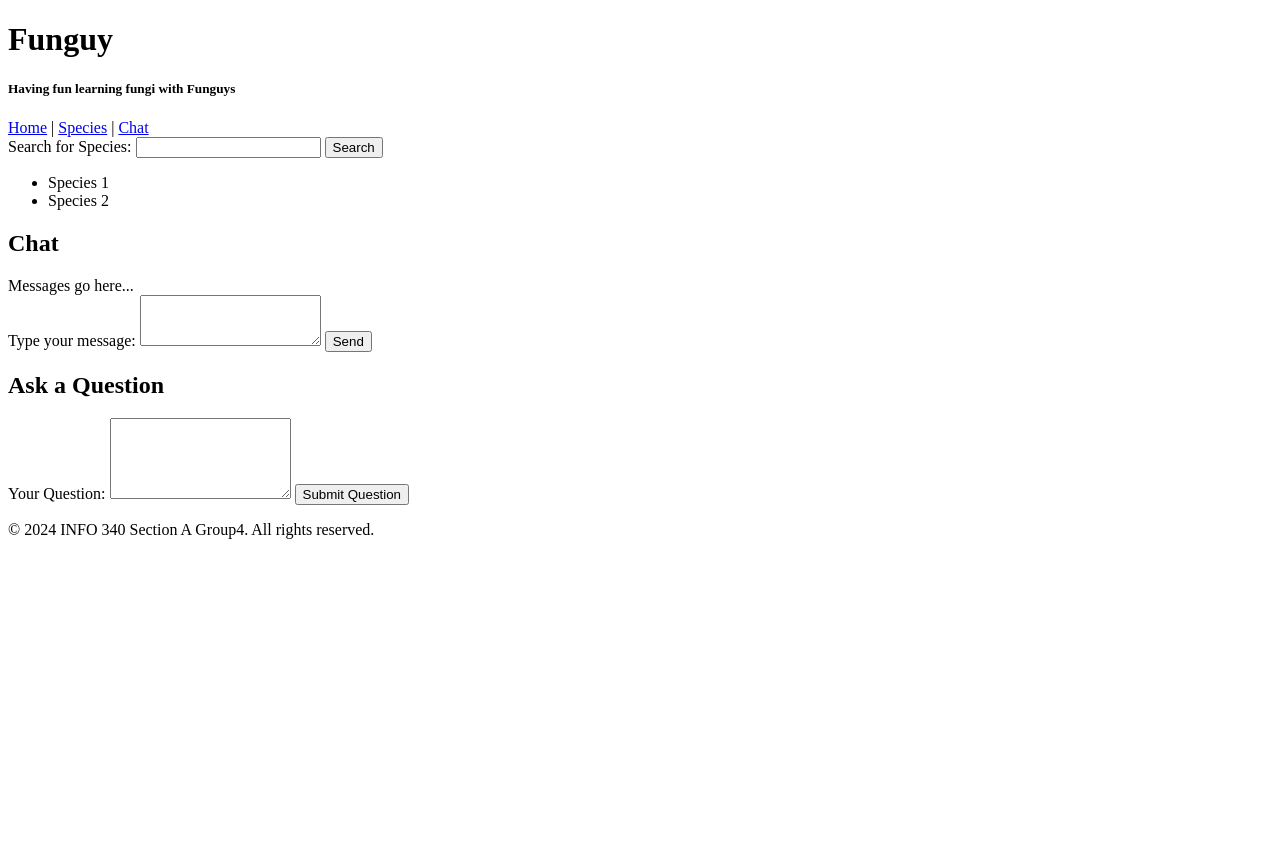
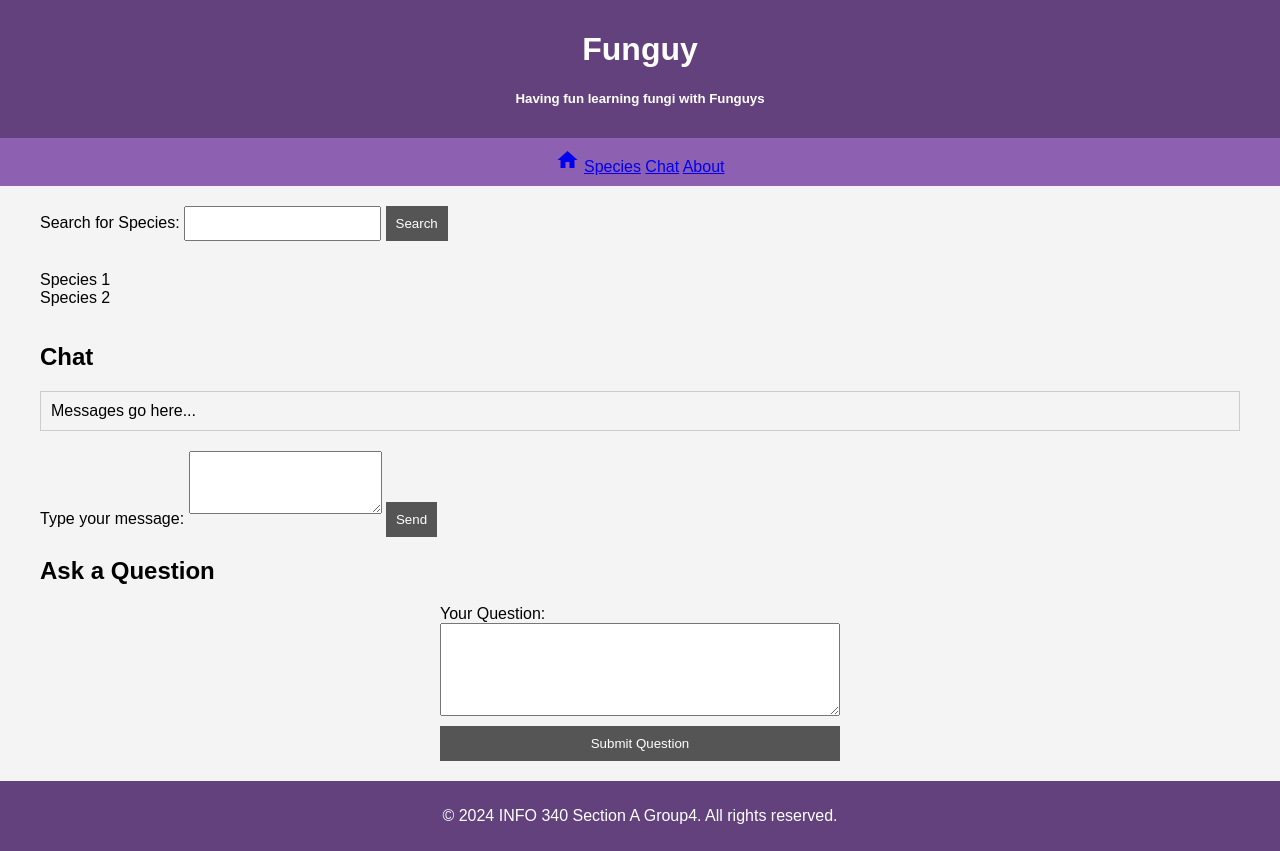
Before and after one commit to info340-au23a/INFO340FinalProject, a plain HTML site: page index.html in a window 1280 px wide. Before the commit the page ends 800 px from the top, so only its background shows below. Drawn offline with Linux system fonts and the light colour scheme.

Commit message:
more update on color and nav bar

```diff
--- a/css/style.css
+++ b/css/style.css
@@ -6,14 +6,14 @@ body {
 }
 
 header {
-    background-color: #333;
+    background-color: #62417d;
     color: #fff;
     padding: 10px;
     text-align: center;
 }
 
 nav {
-    background-color: #555;
+    background-color: #8d60b2;
     color: #fff;
     padding: 10px;
     text-align: center;
@@ -24,7 +24,7 @@ section {
 }
 
 footer {
-    background-color: #333;
+    background-color: #62417d;
     color: #fff;
     padding: 10px;
     text-align: center;
--- a/index.html
+++ b/index.html
@@ -3,7 +3,8 @@
 <head>
     <meta charset="UTF-8">
     <meta name="viewport" content="width=device-width, initial-scale=1.0">
-    <link rel="stylesheet" href="css/styles.css">
+    <link href="https://fonts.googleapis.com/css2?family=Material+Icons&display=swap" rel="stylesheet">
+    <link rel="stylesheet" href="css/style.css">
     <title>Fungi Learning Hub</title>
 </head>
 <body>
@@ -17,9 +18,10 @@
 
     <nav>
         <div class="container">
-            <a href="#">Home</a> |
-            <a href="#">Species</a> |
+            <a href="#"><span class="material-icons" aria-label="Home">home</span></a>
+            <a href="#">Species</a>
             <a href="#">Chat</a>
+            <a href="#">About</a>
         </div>
     </nav>
 
```
